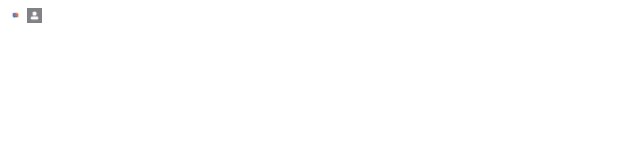
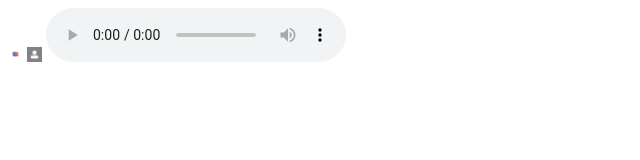
Before and after one commit to omar0elmallah/ai-re., a plain HTML site: page index.html in a window 1280 px wide. Shown: the whole page, without its empty margins (0-640 px from the left). Drawn offline with Linux system fonts and the light colour scheme.

Commit message:
Update index.html

```diff
--- a/index.html
+++ b/index.html
@@ -6,8 +6,8 @@
     <title>res</title>
 </head>
 <body>
-    <img src="botimg.jpg" alt="bot" width="15" hight="15">
-    <img src="userimg.jpg" alt="user" width="15" hight="15">
-    <audio src="sentmessage_1.wav"></audio>
+    <img src="botimg.jpg" alt="bot" width="15" height="15">
+    <img src="userimg.jpg" alt="user" width="15" height="15">
+    <audio src="sentmessage_1.wav" controls></audio>
 </body>
 </html>
```
